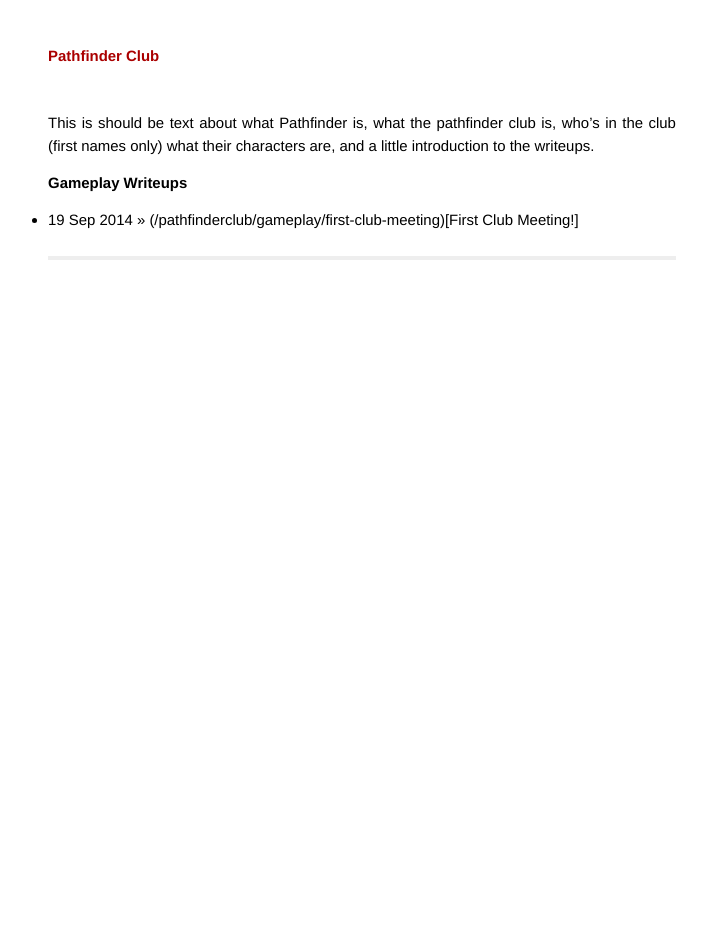
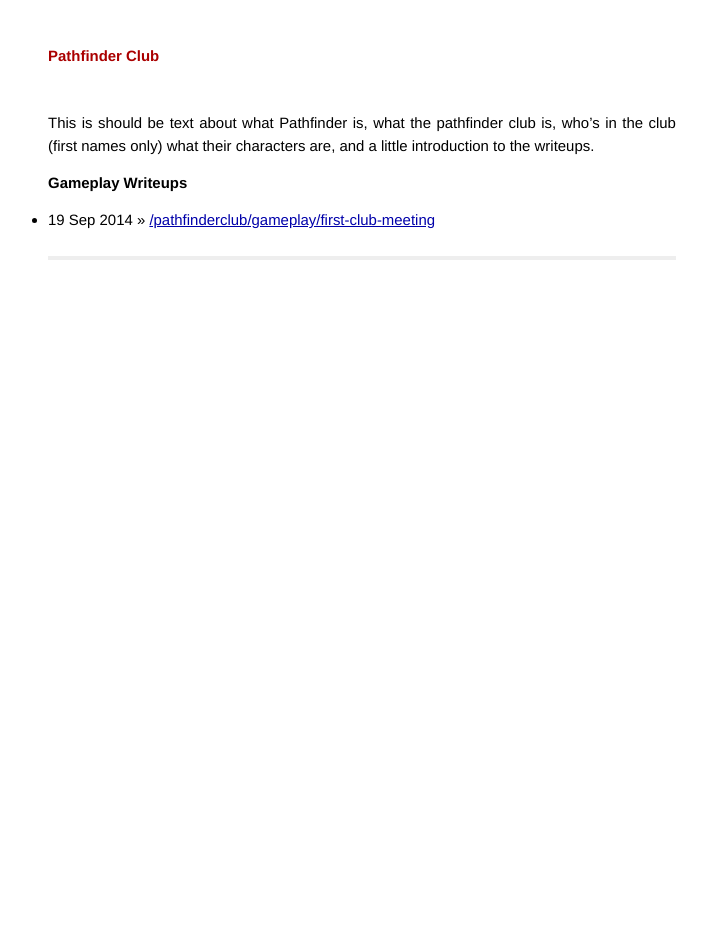
Before and after one commit to dansinker/pathfinderclub, a Jekyll site: the page built from index.markdown, in a window 1280 px wide. Shown: the whole page, without its empty margins (278-985 px from the left). Built offline with Jekyll 4.4.1, drawn with Linux system fonts in a browser that asks for light colours; Markdown is read by kramdown in place of the engine named in the settings.

Commit message:
updated shit

```diff
--- a/index.markdown
+++ b/index.markdown
@@ -9,5 +9,5 @@
 =================
 
 {% for post in site.posts %}
-  * {{ post.date | date_to_string }} &raquo; ({{ site.baseurl }}{{ post.url }})[{{ post.title }}]
+  * {{ post.date | date_to_string }} &raquo; [{{ site.baseurl }}{{ post.url }}]({{ post.title }})
     {% endfor %}
```
Also changed, not shown: 1 other file.
